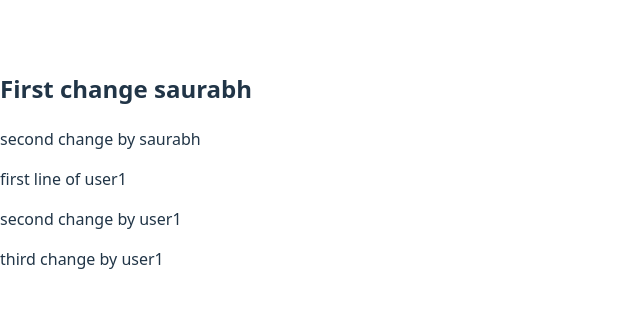
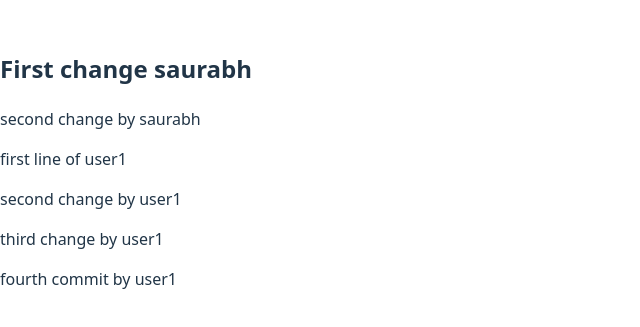
Before and after one commit to Saurabh209/Learning-git, a React (Vite) app: page / in a window 1280 px wide. Shown: the part 231-558 px from the top of the page, without its empty margins (0-640 px from the left). Built offline with nearby package versions, Linux system fonts and the light colour scheme.

Commit message:
fourth commit by user1

```diff
--- a/src/App.jsx
+++ b/src/App.jsx
@@ -13,6 +13,7 @@ function App() {
     <p>first line of user1</p>
     <p>second change by user1</p>
     <p>third change by user1</p>
+    <p>fourth commit by user1</p>
     </>
   )
 }
```
